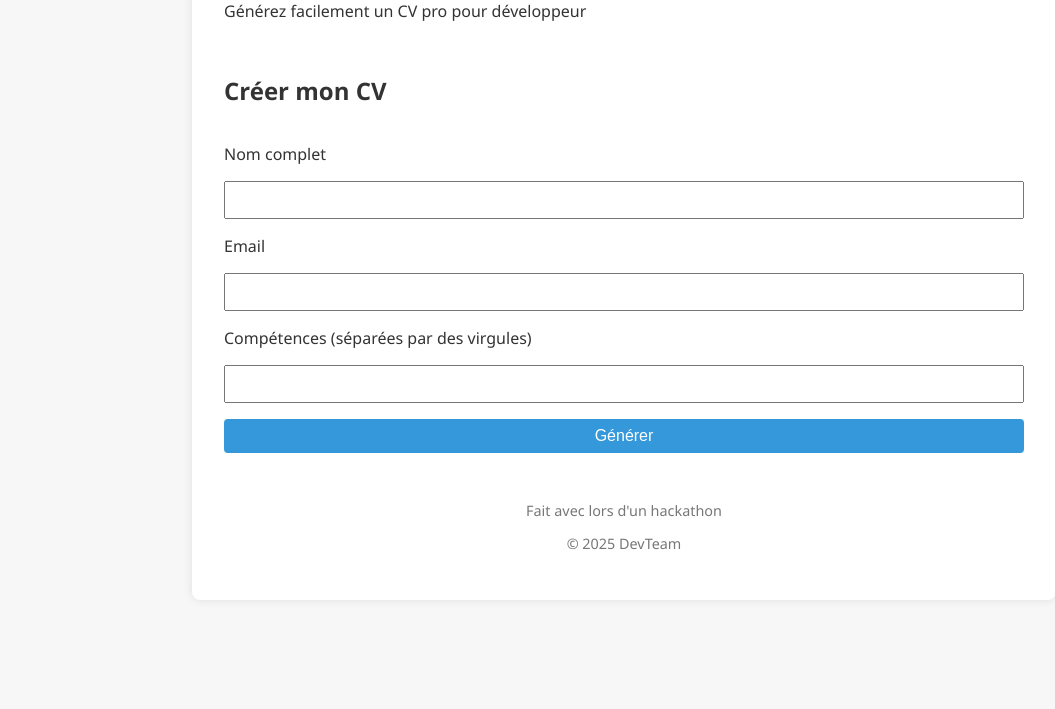
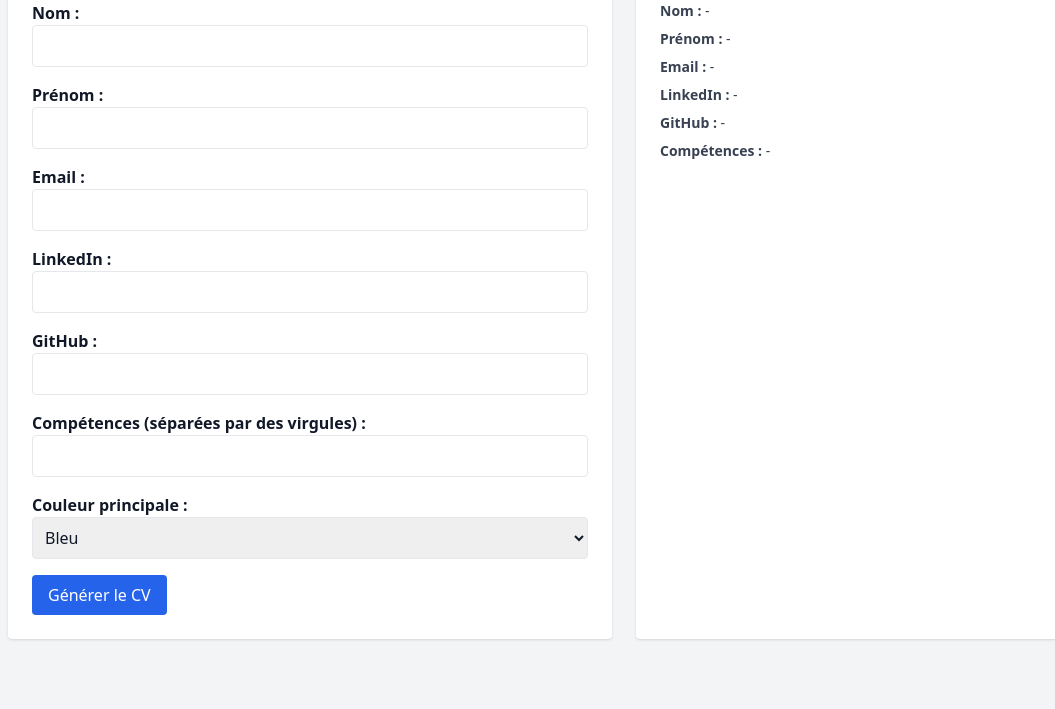
Before and after one commit to Warrre/dev-cv-generator, a plain HTML site: page dev-cv-generator/public/index.html in a window 1280 px wide. Shown: the part 91-800 px from the top of the page, without its empty margins (16-1071 px from the left). Drawn offline with nearby package versions, Linux system fonts and the light colour scheme.

Commit message:
Implement CV form with input fields and preview functionality

```diff
--- a/dev-cv-generator/public/index.html
+++ b/dev-cv-generator/public/index.html
@@ -4,10 +4,74 @@
   <meta charset="UTF-8" />
   <meta name="viewport" content="width=device-width, initial-scale=1.0" />
   <title>Dev CV Generator</title>
-  <link rel="stylesheet" href="../src/styles/style.css" />
+  <script src="https://cdn.tailwindcss.com"></script>
 </head>
-<body>
-  <div id="app"></div>
+<body class="bg-gray-100 text-gray-900">
+  <div class="container mx-auto p-6 flex flex-col md:flex-row gap-6">
+
+    <!-- Formulaire -->
+    <section id="cv-form-section" class="w-full md:w-1/2 bg-white p-6 rounded shadow">
+      <h2 class="text-xl font-bold mb-4">📝 Informations du CV</h2>
+      <form id="cv-form" class="space-y-4">
+        <!-- Infos personnelles -->
+        <div>
+          <label class="block font-semibold">Nom :</label>
+          <input type="text" id="name" class="w-full border p-2 rounded" required />
+        </div>
+        <div>
+          <label class="block font-semibold">Prénom :</label>
+          <input type="text" id="first-name" class="w-full border p-2 rounded" required />
+        </div>
+        <div>
+          <label class="block font-semibold">Email :</label>
+          <input type="email" id="email" class="w-full border p-2 rounded" required />
+        </div>
+        <div>
+          <label class="block font-semibold">LinkedIn :</label>
+          <input type="url" id="linkedin" class="w-full border p-2 rounded" />
+        </div>
+        <div>
+          <label class="block font-semibold">GitHub :</label>
+          <input type="url" id="github" class="w-full border p-2 rounded" />
+        </div>
+
+        <!-- Compétences -->
+        <div>
+          <label class="block font-semibold">Compétences (séparées par des virgules) :</label>
+          <input type="text" id="skills" class="w-full border p-2 rounded" />
+        </div>
+          <div>
+            <label class="block font-semibold">Couleur principale :</label>
+              <select id="theme-color" class="w-full border p-2 rounded">
+              <option value="blue">Bleu</option>
+              <option value="red">Rouge</option>
+              <option value="green">Vert</option>
+              <option value="purple">Violet</option>
+              <option value="black">Noir</option>
+            </select>
+          </div>
+
+        <!-- Bouton -->
+        <button type="submit" class="bg-blue-600 text-white px-4 py-2 rounded hover:bg-blue-700">
+          Générer le CV
+        </button>
+      </form>
+    </section>
+
+    <!-- Aperçu -->
+    <section id="cv-preview" class="w-full md:w-1/2 bg-white p-6 rounded shadow">
+      <h2 class="text-xl font-bold mb-4">👀 Aperçu du CV</h2>
+      <div id="cv-output" class="space-y-2 text-sm text-gray-700">
+        <p><strong>Nom :</strong> <span id="preview-name">-</span></p>
+        <p><strong>Prénom :</strong> <span id="preview-first-name">-</span></p>
+        <p><strong>Email :</strong> <span id="preview-email">-</span></p>
+        <p><strong>LinkedIn :</strong> <span id="preview-linkedin">-</span></p>
+        <p><strong>GitHub :</strong> <span id="preview-github">-</span></p>
+        <p><strong>Compétences :</strong> <span id="preview-skills">-</span></p>
+      </div>
+    </section>
+
+  </div>
 
   <script src="../src/main.js" type="module"></script>
 </body>
--- a/dev-cv-generator/src/main.js
+++ b/dev-cv-generator/src/main.js
@@ -1,10 +1,32 @@
-import { createHeader } from './components/header.js';
-import { createForm } from './components/form.js';
-import { createFooter } from './components/footer.js';
+document.addEventListener('DOMContentLoaded', () => {
+  const form = document.getElementById('cv-form');
 
-document.addEventListener('DOMContentLoaded', () => {
-  const app = document.getElementById('app');
-  app.appendChild(createHeader());
-  app.appendChild(createForm());
-  app.appendChild(createFooter());
+  const fields = [
+    'name',
+    'first-name',
+    'email',
+    'linkedin',
+    'github',
+    'skills'
+  ];
+
+  fields.forEach((field) => {
+    const input = document.getElementById(field);
+    const preview = document.getElementById(`preview-${field}`);
+
+    input.addEventListener('input', () => {
+      if (field === 'skills') {
+        const skills = input.value.split(',').map(skill => skill.trim()).filter(Boolean);
+        preview.textContent = skills.join(', ');
+      } else {
+        preview.textContent = input.value;
+      }
+    });
+  });
+
+  form.addEventListener('submit', (e) => {
+    e.preventDefault();
+    alert('Les données ont été enregistrées. Bientôt envoyées au backend...');
+    // Ici tu pourras appeler une API plus tard
+  });
 });
```
